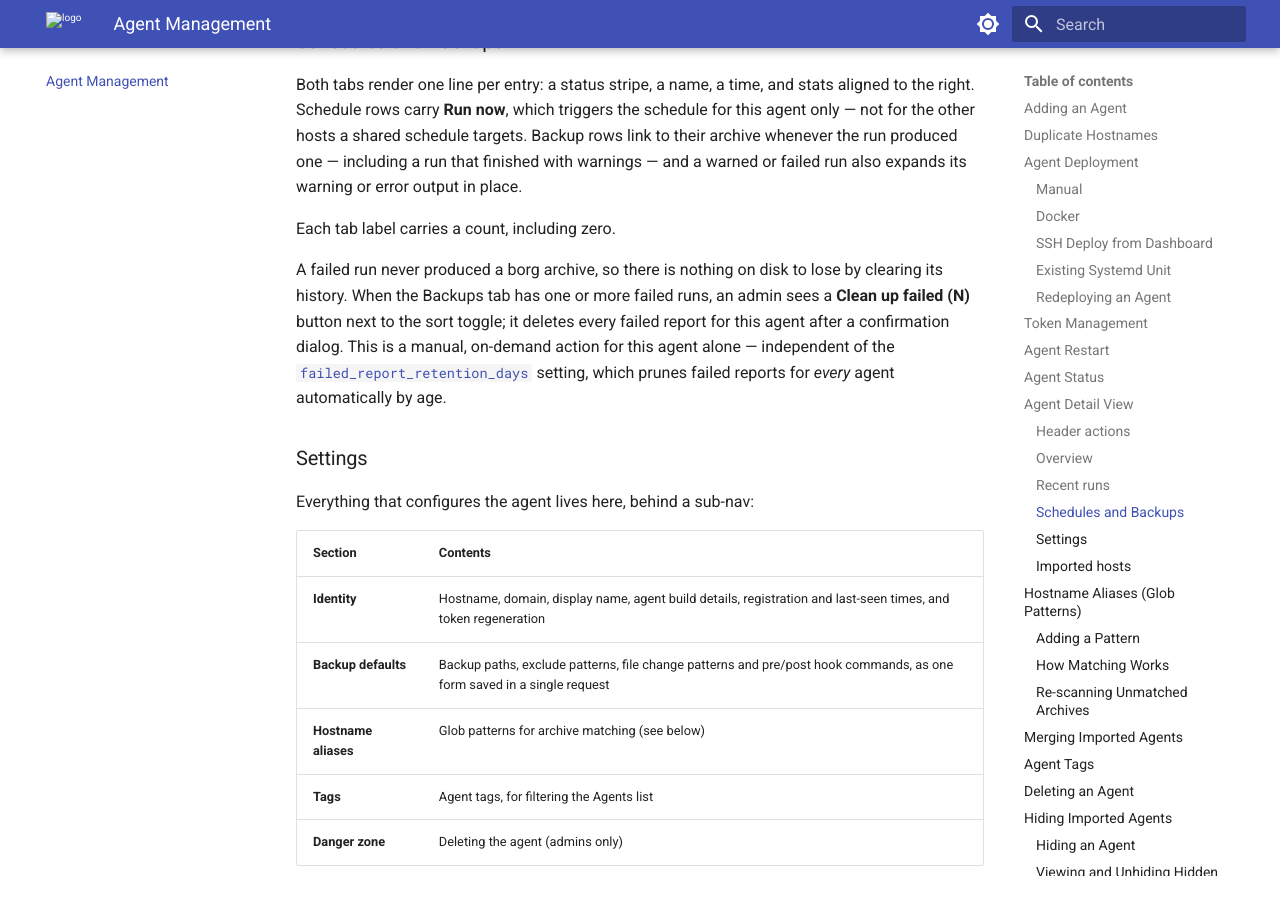
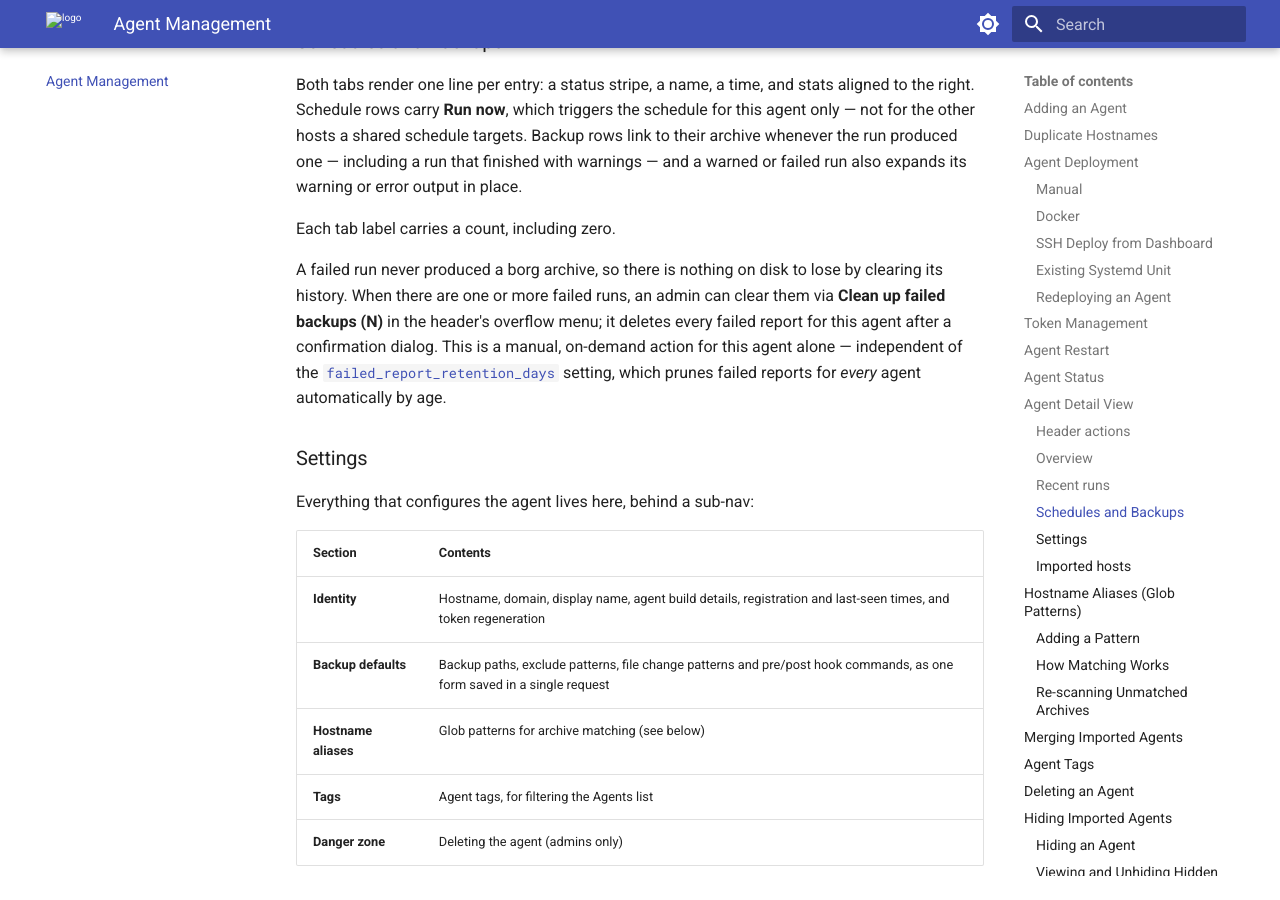
Before and after one commit to alexmohr/assimilate, an MkDocs documentation site: the page built from docs/agents.md, in a window 1280 px wide and 900 px high, scrolled down 9863 px. Built offline with MkDocs 1.6.1 and Material for MkDocs 9.7.7, drawn with Linux system fonts in a browser that asks for light colours.

Commit message:
Fix stale docs pointing failed-report cleanup at the old Backups-tab location
The "Clean up failed" action moved into the header overflow menu earlier in
this PR's history, but docs/agents.md and docs/configuration.md still
described it as a Backups-tab button next to the sort toggle.

Co-authored-by: Alexander Mohr Agents <coding-agent@mohr.io>

```diff
--- a/docs/agents.md
+++ b/docs/agents.md
@@ -239,7 +239,7 @@ Both tabs render one line per entry: a status stripe, a name, a time, and stats
 
 Each tab label carries a count, including zero.
 
-A failed run never produced a borg archive, so there is nothing on disk to lose by clearing its history. When the Backups tab has one or more failed runs, an admin sees a **Clean up failed (N)** button next to the sort toggle; it deletes every failed report for this agent after a confirmation dialog. This is a manual, on-demand action for this agent alone — independent of the [`failed_report_retention_days`](configuration.md#system-settings) setting, which prunes failed reports for *every* agent automatically by age.
+A failed run never produced a borg archive, so there is nothing on disk to lose by clearing its history. When there are one or more failed runs, an admin can clear them via **Clean up failed backups (N)** in the header's overflow menu; it deletes every failed report for this agent after a confirmation dialog. This is a manual, on-demand action for this agent alone — independent of the [`failed_report_retention_days`](configuration.md#system-settings) setting, which prunes failed reports for *every* agent automatically by age.
 
 ### Settings
 
```
Also changed, not shown: docs/configuration.md (+1 -1 lines).
